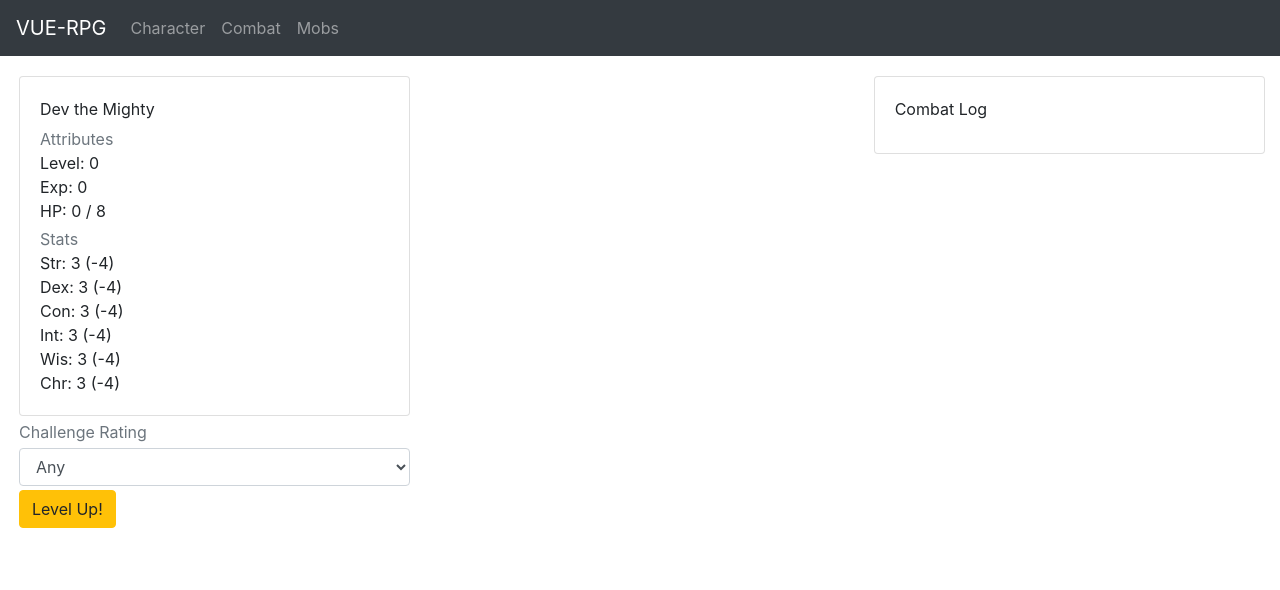
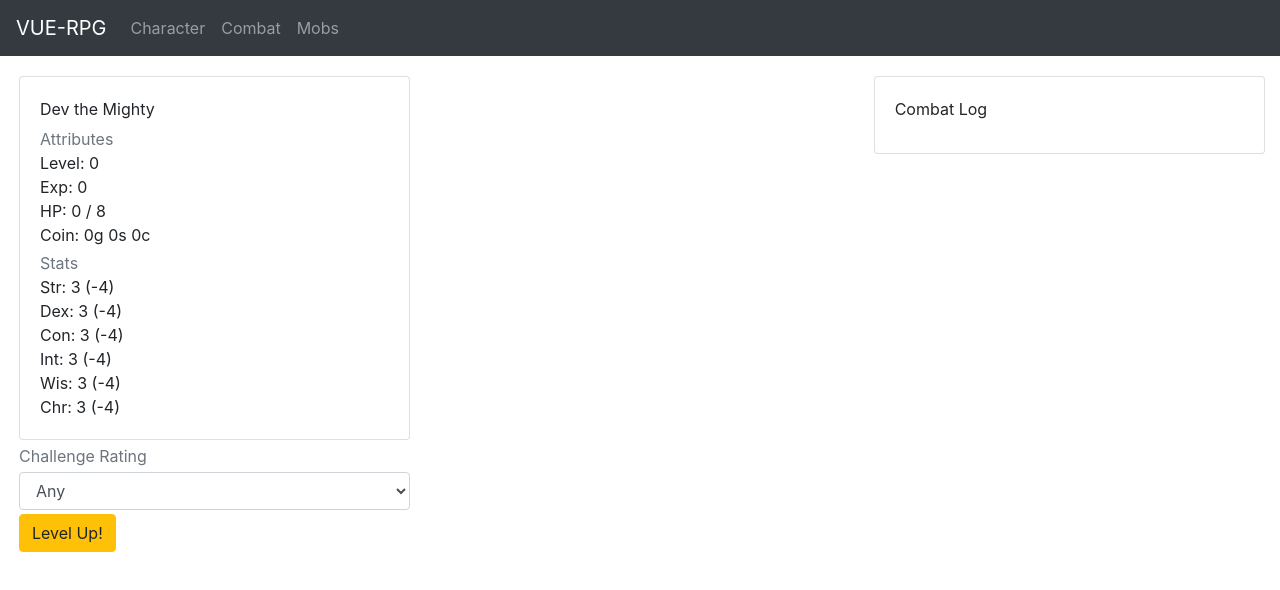
Before and after one commit to robertz/vue-rpg, a Vue app: page /#/combat in a window 1280 px wide. Shown: the top 590 px of the page. Built offline with nearby package versions, Linux system fonts and the light colour scheme; the HTML template or start-up script is replaced by a standard one.

Commit message:
Loot the things!

```diff
--- a/src/mixins/gameData.js
+++ b/src/mixins/gameData.js
@@ -17,6 +17,15 @@ export default {
         level = this.character.attr.xp >= gameData.advancement[i].xp ? gameData.advancement[i].level : level
       }
       return level
+    },
+    coin: function () {
+      let ref = this.character.attr.cp
+      let g = Math.floor(ref / 100)
+      ref -= g * 100
+      let s = Math.floor(ref / 10)
+      ref -= s * 10
+      let c = ref
+      return `${g}g ${s}s ${c}c`
     }
   },
   methods: {
--- a/src/store.js
+++ b/src/store.js
@@ -17,7 +17,7 @@ export default new Vuex.Store({
         xp: 0,
         hp: 8,
         ac: 14,
-        cp: 20000
+        cp: 0 // copper
       },
       stats: {
         str: 3,
--- a/src/views/Character.vue
+++ b/src/views/Character.vue
@@ -91,6 +91,7 @@
                             <div>Level: {{ character.attr.lvl }}</div>
                             <div>Exp: {{ character.attr.xp }}</div>
                             <div>HP: {{ character.attr.hp }}</div>
+                            <div>Coin: {{ coin }}</div>
                         </div>
                         <div class="card-subtitle mt-1 mb-2 text-muted">Stats</div>
                         <div>Str: {{ character.stats.str }} ({{ character.stats.str | modifier | plussed }})</div>
--- a/src/views/Combat.vue
+++ b/src/views/Combat.vue
@@ -10,6 +10,7 @@
                         <div>Level: {{ character.attr.lvl }}</div>
                         <div>Exp: {{ character.attr.xp }}</div>
                         <div>HP: {{ character.current.hp }} / {{ character.attr.hp }}</div>
+                        <div>Coin: {{ coin }}</div>
 
                         <div class="card-subtitle mt-1 text-muted">Stats</div>
                         <div>Str: {{ character.stats.str }} ({{ character.stats.str | modifier | plussed }})</div>
@@ -82,10 +83,63 @@ export default {
       rounds: 0,
       hasInitiative: false,
       opponents: [],
-      combatLog: []
+      combatLog: [],
+      treasure: 0
     }
   },
   methods: {
+    getTreasure: function (cr) {
+      switch (cr) {
+        case '0':
+        case '1/8':
+        case '1/4':
+        case '1/2':
+        case '1':
+        case '2':
+        case '3':
+        case '4':
+          let tr = this.roll('1d100')
+          console.log(`tr ${tr}`)
+          if (tr <= 30) {
+            this.treasure = this.roll('5d6')
+          }
+          if (tr >= 31 && tr <= 70) {
+            this.treasure = this.roll('4d6') * 10
+          }
+          if (tr >= 71 && tr <= 100) {
+            this.treasure = this.roll('3d6') * 100
+          }
+          break
+        case '5':
+        case '6':
+        case '7':
+        case '8':
+        case '9':
+        case '10':
+        case '11':
+        case '12':
+        case '13':
+        case '14':
+        case '15':
+        case '16':
+        case '17':
+        case '18':
+        case '19':
+        case '20':
+        case '21':
+        case '22':
+        case '23':
+        case '24':
+        case '25':
+        case '26':
+        case '27':
+        case '28':
+        case '29':
+        case '30':
+        default:
+          break
+      }
+    },
     pcAttack: function () {
       let pcAtk = this.roll('1d20')
       switch (pcAtk) {
@@ -193,6 +247,19 @@ export default {
           })[0].xp
         }
 
+        // throw in some coin
+        this.getTreasure(this.challengeRating)
+
+        let ref = this.treasure
+        let g = Math.floor(ref / 100)
+        ref -= g * 100
+        let s = Math.floor(ref / 10)
+        ref -= s * 10
+        let c = ref
+
+        this.combatLog.push(`You find ${g}g ${s}s ${c}c after the battle!`)
+        this.character.attr.cp += this.treasure
+
         this.$store.commit('SET_CHARACTER', this.character)
         this.saveCharacter(this.character)
       }
@@ -243,6 +310,17 @@ export default {
       this.$store.dispatch('refreshCharacter')
     }
   },
+  filters: {
+    coin: function () {
+      let ref = this.character.attr.cp
+      let g = Math.floor(ref / 100)
+      ref -= g * 100
+      let s = Math.floor(ref / 10)
+      ref -= s * 10
+      let c = ref
+      return `${g}g ${s}s ${c}c`
+    }
+  },
   computed: {
     byLevel: function () {
       return this.advancement.filter((data) => {
```
